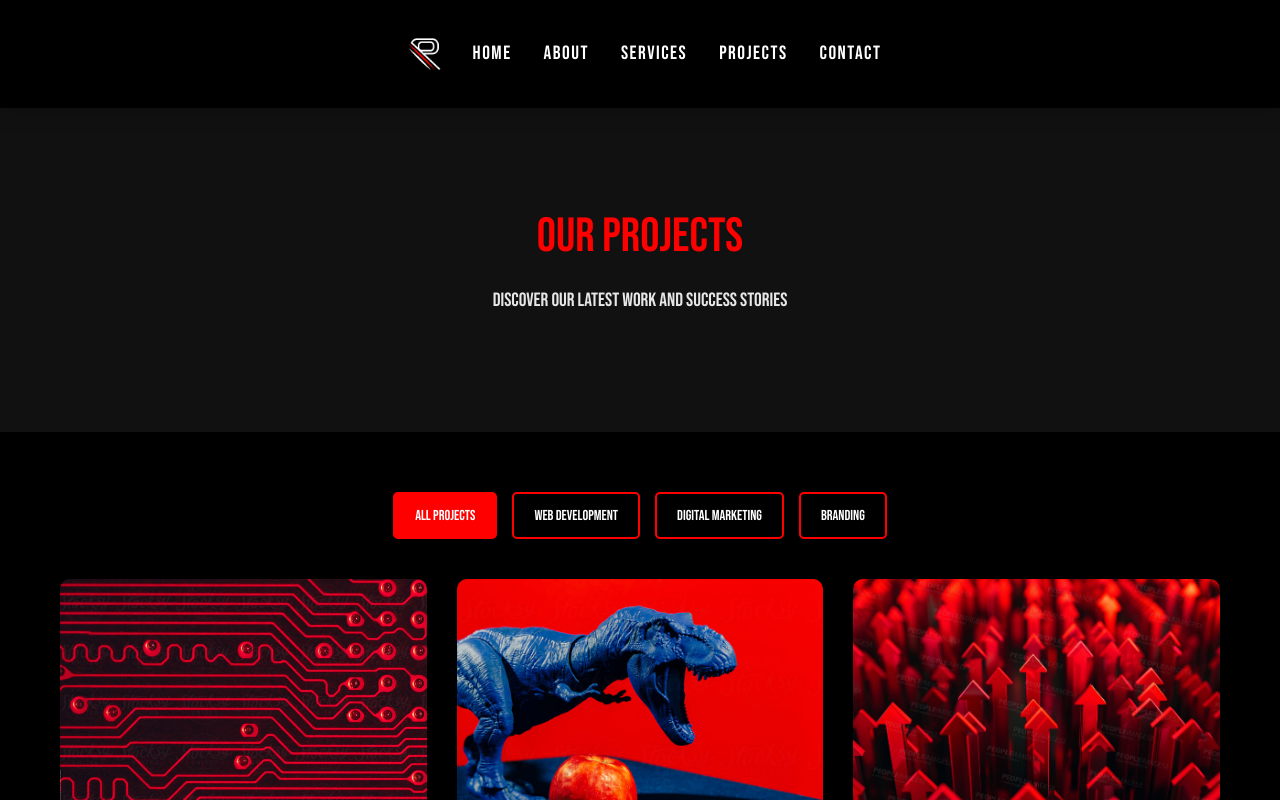
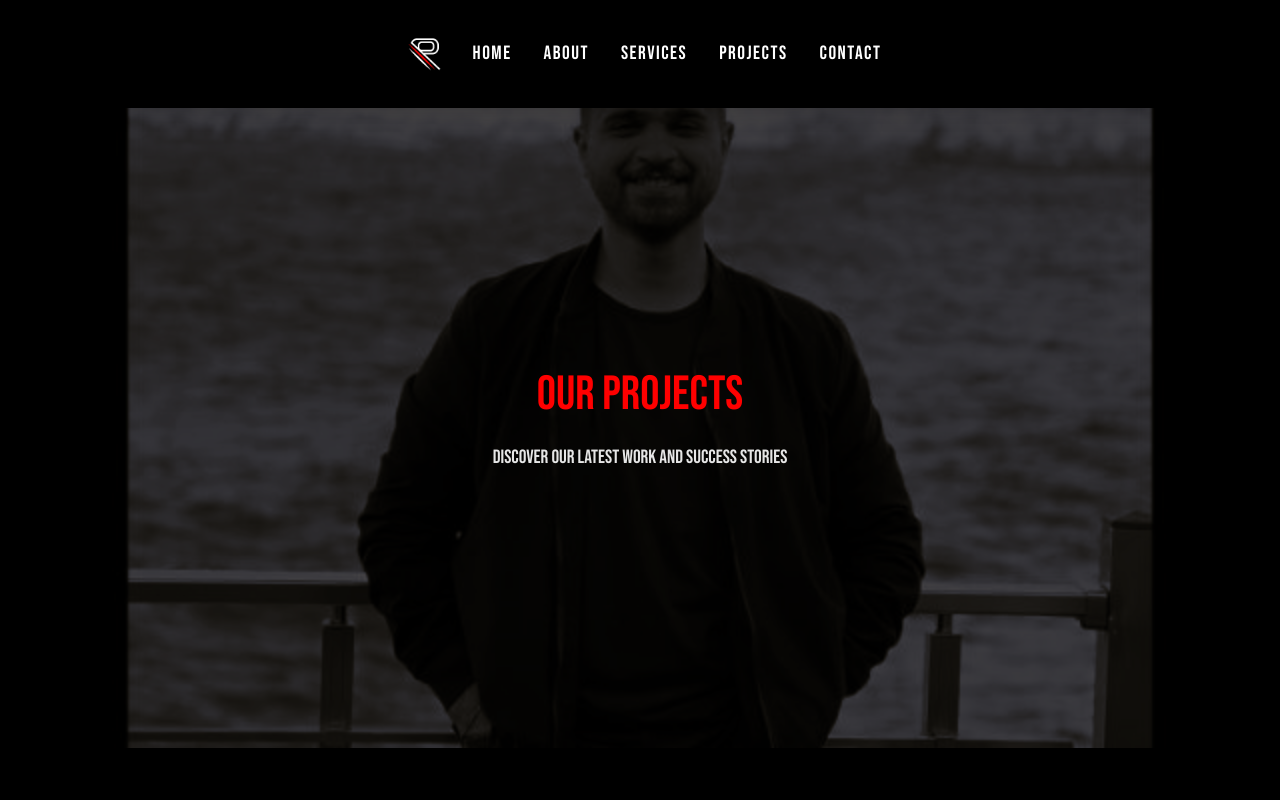
Before and after one commit to YoussefGad97/RedlineMedia, a React (Create React App) app: page /projects in a window 1280 px wide. Shown: the top 800 px of the page. Built offline with nearby package versions, Linux system fonts and the light colour scheme.

Commit message:
added landing image for projects page - arwa

```diff
--- a/src/styles/About.scss
+++ b/src/styles/About.scss
@@ -20,7 +20,7 @@
     background-position: center;
     background-repeat: no-repeat;
     width: 100%;
-    height: 100vh;
+    height: 80vh;
     position: relative;
     display: flex;
     align-items: center;
--- a/src/styles/Projects.scss
+++ b/src/styles/Projects.scss
@@ -8,6 +8,31 @@
     text-align: center;
     padding: 100px 0;
     margin-bottom: 60px;
+    position: relative;
+    background-image: url('../assets/images/Amr.png');
+    background-size: cover;
+    background-position: center;
+    background-repeat: no-repeat;
+    height: 80vh;
+    display: flex;
+    flex-direction: column;
+    justify-content: center;
+    align-items: center;
+
+    &::before {
+      content: '';
+      position: absolute;
+      top: 0;
+      left: 0;
+      right: 0;
+      bottom: 0;
+      background: rgba(0, 0, 0, 0.7);
+    }
+
+    h1, p {
+      position: relative;
+      z-index: 1;
+    }
 
     h1 {
       font-size: 3rem;
```
